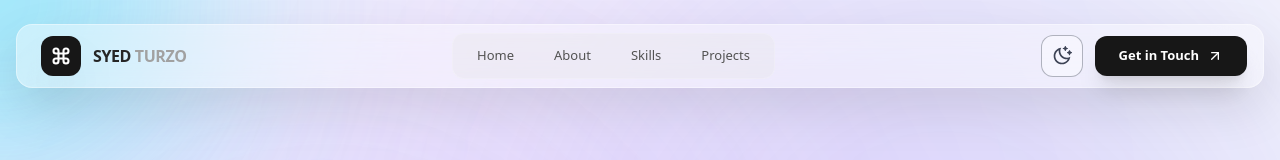
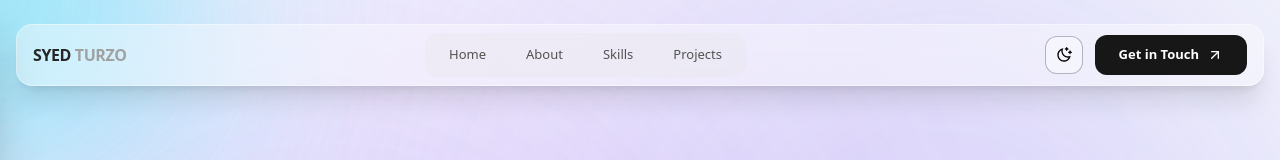
Before and after one commit to Turzo02/turzo.dev, a React (Vite) app: page / in a window 1280 px wide. Shown: the top 160 px of the page. Built offline with nearby package versions, Linux system fonts and the light colour scheme; grey boxes are pictures that could not be loaded.

Commit message:
Aside bar added

```diff
--- a/src/components/Navbar.jsx
+++ b/src/components/Navbar.jsx
@@ -1,59 +1,63 @@
 import React, { useState, useEffect } from "react";
-import { ArrowUpRight, Sun, Moon, Command } from "lucide-react";
+import { ArrowUpRight, Command, X } from "lucide-react";
 import { useLocation } from "react-router";
-import { MoonStars, SunDim } from "phosphor-react";
 import { RiMoonClearLine, RiSunLine } from "react-icons/ri";
 
 export const Navbar = ({ theme, toggleTheme }) => {
   const [scrolled, setScrolled] = useState(false);
+  const [menuOpen, setMenuOpen] = useState(false);
   const location = useLocation();
 
-  // Adds a slight lift effect when scrolling
   useEffect(() => {
     const handleScroll = () => setScrolled(window.scrollY > 20);
     window.addEventListener("scroll", handleScroll);
     return () => window.removeEventListener("scroll", handleScroll);
   }, []);
 
+  const handleScrollTo = (id) => {
+    const target = document.getElementById(id);
+    if (target) {
+      target.scrollIntoView({ behavior: "smooth", block: "start" });
+    }
+    setMenuOpen(false);
+  };
+
+  const navItems = ["Home", "About", "Skills", "Projects"];
+
   return (
+    <>
+      {/* Navbar */}
       <nav
         className={`fixed top-0 left-0 right-0 z-50 flex justify-center transition-all duration-500 ${
           scrolled ? "pt-3" : "pt-6"
         } px-4`}
       >
-      <div className="group relative flex items-center justify-between w-full max-w-7xl px-4 py-2 bg-white/40 dark:bg-neutral-900/40 backdrop-blur-xl border border-white/40 dark:border-white/5 rounded-2xl shadow-[0_20px_50px_rgba(0,0,0,0.1)] transition-all duration-300 hover:shadow-[0_20px_50px_rgba(0,0,0,0.2)]">
-        {/* Logo Section */}
-        <div className="flex items-center gap-3 pl-2">
-          <div className="relative size-10 flex items-center justify-center overflow-hidden rounded-xl bg-neutral-900 dark:bg-white text-white dark:text-black shadow-2xl transition-transform duration-300 group-hover:rotate-45">
-            <Command size={20} strokeWidth={2.5} />
-          </div>
-          <span className="hidden sm:block font-bold tracking-tight text-neutral-800 dark:text-neutral-100">
-            SYED{" "}
-            <span className="text-neutral-400 dark:text-neutral-500">
-              TURZO
-            </span>
+        <div className="relative flex items-center justify-between w-full max-w-7xl px-4 py-2 bg-white/40 dark:bg-neutral-900/40 backdrop-blur-xl border border-white/40 dark:border-white/5 rounded-2xl shadow-xl">
+          {/* Logo / Menu Button */}
+          <div className="flex items-center gap-3">
+     {  location.pathname === "/" &&      <button
+              onClick={() => setMenuOpen(true)}
+              className="size-10 flex items-center justify-center rounded-xl bg-neutral-900 dark:bg-white text-white dark:text-black shadow-lg md:hidden"
+            >
+              <Command size={20} />
+            </button>}
+
+            <span className=" font-bold tracking-tight text-neutral-800 dark:text-neutral-100">
+              SYED <span className="text-neutral-400">TURZO</span>
             </span>
           </div>
+
+          {/* Desktop Nav */}
           {location.pathname === "/" && (
-          <div className="hidden md:flex items-center bg-neutral-200/30 dark:bg-white/5 p-1 rounded-xl border border-white/20">
-            {["Home", "About", "Skills", "Projects"].map((item) => (
-              <a
+            <div className="hidden md:flex items-center bg-neutral-200/30 dark:bg-white/5 p-1 rounded-xl">
+              {navItems.map((item) => (
+                <button
                   key={item}
-                href={`#${item.toLowerCase()}`}
-                onClick={(e) => {
-                  e.preventDefault(); // prevent default jump
-                  const target = document.getElementById(item.toLowerCase());
-                  if (target) {
-                    target.scrollIntoView({
-                      behavior: "smooth",
-                      block: "start",
-                    });
-                  }
-                }}
-                className="px-5 py-2 text-[13px] font-medium text-neutral-600 dark:text-neutral-400 hover:text-cyan-600 dark:hover:text-white rounded-lg transition-all duration-200 hover:bg-white/60 dark:hover:bg-white/10"
+                  onClick={() => handleScrollTo(item.toLowerCase())}
+                  className="px-5 py-2 text-[13px] font-medium text-neutral-600 dark:text-neutral-400 hover:text-cyan-600 rounded-lg transition cursor-pointer"
                 >
                   {item}
-              </a>
+                </button>
               ))}
             </div>
           )}
@@ -62,40 +66,133 @@ export const Navbar = ({ theme, toggleTheme }) => {
           <div className="flex items-center gap-3">
             <button
               onClick={toggleTheme}
-            className="p-2.5 rounded-xl border cursor-pointer border-slate-900/30 dark:border-white/5 bg-white/40 dark:bg-white/5 hover:bg-white/20 hover:shadow-xl transition-all text-slate-600 dark:text-slate-400"
+              className="p-2.5 rounded-xl border border-slate-900/30 dark:border-white/5 bg-white/40 dark:bg-white/5 cursor-pointer"
             >
               {theme === "dark" ? (
-              <RiSunLine className="text-[20px] text-cyan-400" />
+                <RiSunLine className="text-cyan-400" />
               ) : (
-              <RiMoonClearLine className="text-[20px] text-slate-900/80" />
+                <RiMoonClearLine />
               )}
             </button>
 
             {location.pathname === "/" && (
-            <a
-              href="#contact"
-              onClick={(e) => {
-                e.preventDefault();
-                const target = document.getElementById("contact");
-                if (target) {
-                  target.scrollIntoView({ behavior: "smooth", block: "start" });
-                }
-              }}
-              className="group/btn relative px-6 py-2.5 bg-neutral-900 dark:bg-white text-white dark:text-black rounded-xl text-[13px] font-bold transition-all hover:scale-[1.02] active:scale-[0.98] shadow-xl"
+              <button
+                onClick={() => handleScrollTo("contact")}
+                className="hidden md:flex items-center gap-2 px-6 py-2.5 bg-neutral-900 dark:bg-white text-white dark:text-black rounded-xl text-[13px] font-bold cursor-pointer"
               >
-              <span className="flex items-center gap-2">
-                Get in Touch
-                <ArrowUpRight
-                  size={16}
-                  className="transition-transform group-hover/btn:translate-x-0.5 group-hover/btn:-translate-y-0.5"
-                />
-              </span>
-            </a>
+                Get in Touch <ArrowUpRight size={16} />
+              </button>
             )}
           </div>
         </div>
       </nav>
+
+      {/* Overlay */}
+      {menuOpen && (
+        <div
+          onClick={() => setMenuOpen(false)}
+          className="fixed inset-0 bg-black/40 backdrop-blur-sm z-40"
+        />
+      )}
+
+      {/* Side Menu */}
+      {/* <aside
+        className={`fixed top-0 left-0 h-full w-64  bg-white/40 dark:bg-neutral-900/40 backdrop-blur-xl border border-white/40 dark:border-white/5 rounded-r-2xl shadow-xl z-50 transform transition-transform duration-300 ${
+          menuOpen ? "translate-x-0" : "-translate-x-full"
+        }`}
+      >
+        <div className="flex items-center justify-between px-6 py-4 border-b border-white/10">
+          <span className="font-black text-lg">Menu</span>
+          <button onClick={() => setMenuOpen(false)}>
+            <X />
+          </button>
+        </div>
+
+        <div className="flex flex-col p-6 gap-4">
+          {navItems.map((item) => (
+            <button
+              key={item}
+              onClick={() => handleScrollTo(item.toLowerCase())}
+              className="text-left hover:text-indigo-500 transition cursor-pointer px-5 py-3 bg-neutral-900 dark:bg-white text-white dark:text-black rounded-xl font-bold"
+            >
+              {item}
+            </button>
+          ))}
+
+          <button
+            onClick={() => handleScrollTo("contact")}
+            className="flex items-center gap-2 px-5 py-3 bg-neutral-900 dark:bg-white text-white dark:text-black rounded-xl font-bold"
+          >
+            Get in Touch <ArrowUpRight size={16} />
+          </button>
+        </div>
+
+      </aside> */}
+
+      <aside
+        className={`fixed top-0 left-0 h-full w-72 z-50
+    /* Glass Background */
+    bg-white/60 dark:bg-neutral-900/60 backdrop-blur-2xl
+    border-r border-white/20 dark:border-white/5 shadow-2xl
+
+    /* Smooth Slide Transition (Custom Bezier Curve) */
+    transform transition-transform duration-500 ease-in-out
+    ${menuOpen ? "translate-x-0" : "-translate-x-full"}
+  `}
+      >
+        {/* Header */}
+        <div className="flex items-center justify-between px-6 py-6 border-b border-black dark:border-white/50 ">
+          <span className="font-bold text-xl text-neutral-800 dark:text-white tracking-tight">
+            Menu
+          </span>
+          <button
+            onClick={() => setMenuOpen(false)}
+            className="p-2 rounded-full transition-colors duration-300
+        text-neutral-500 hover:text-neutral-900
+        dark:text-neutral-400 dark:hover:text-white
+        hover:bg-neutral-100/50 dark:hover:bg-white/10"
+          >
+            <X size={24} />
+          </button>
+        </div>
+
+        {/* Navigation Links */}
+        <div className="flex flex-col p-6 gap-3 ">
+          {navItems.map((item) => {
+
+
+            return (
+              <button
+                key={item}
+                onClick={() => handleScrollTo(item.toLowerCase())}
+                className={`
+            group flex items-center font-bold w-full px-5 py-2 rounded-lg text-left text-md text-slate-900 dark:text-white
+            transition-all duration-300 ease-out
+                    hover:translate-x-1 hover:bg-white/40 dark:hover:bg-white/30 hover:shadow-lg hover:shadow-indigo-500/5 cursor-pointer
+
+
+          `}
+              >
+                {item}
+              </button>
+            );
+          })}
+
+          <div className="h-px bg-linear-to-r from-transparent via-neutral-200 dark:via-neutral-800 to-transparent my-2 opacity-50 border-t  border-black dark:border-white/50 " />
+
+          {/* CTA Button */}
+          <button
+            onClick={() => handleScrollTo("contact")}
+            className="relative flex items-center justify-center gap-2 w-full px-5 py-4 rounded-2xl font-bold
+        text-white dark:text-black
+        bg-neutral-900 dark:bg-white
+        shadow-lg
+        cursor-pointer"
+          >
+            Get in Touch <ArrowUpRight size={18} />
+          </button>
+        </div>
+      </aside>
+    </>
   );
 };
-
-//
```
Lines whose indentation alone changed are shown as unchanged.
